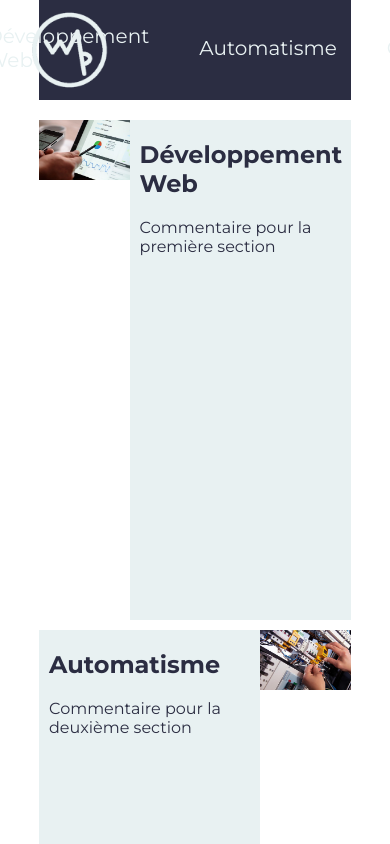
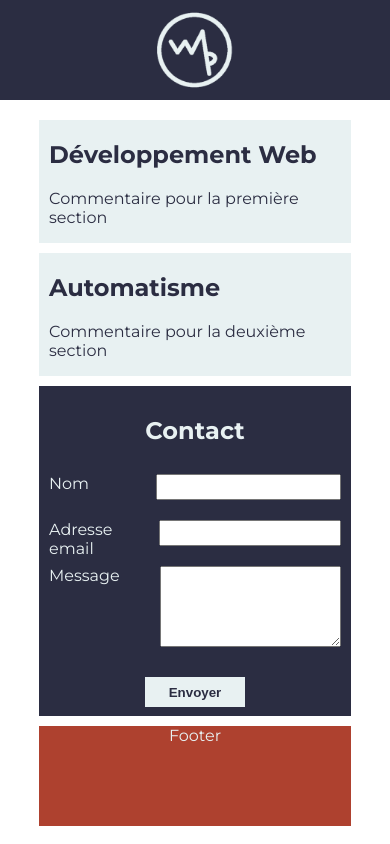
Before and after one commit to youamzak/wap-website, a React (Create React App) app: page / in a window 390 px wide. Shown: the top 844 px of the page. Built offline with nearby package versions, Linux system fonts and the light colour scheme.

Commit message:
smartphone responsive

```diff
--- a/package.json
+++ b/package.json
@@ -6,9 +6,11 @@
     "@testing-library/jest-dom": "^5.16.4",
     "@testing-library/react": "^13.3.0",
     "@testing-library/user-event": "^13.5.0",
+    "bootstrap": "^5.1.3",
     "css-select": "^5.1.0",
     "nth-check": "^2.1.1",
     "react": "^18.1.0",
+    "react-bootstrap": "^2.4.0",
     "react-dom": "^18.1.0",
     "react-router-dom": "^6.3.0",
     "react-script": "^2.0.5",
--- a/src/components/Header.js
+++ b/src/components/Header.js
@@ -9,22 +9,25 @@ const HeaderStyled = styled.div`
   top: 0;
   z-index: 1000;
   width: 100%;
+  margin-right: auto;
+  margin-left: auto;
 `;
 
 const HeaderContentStyled = styled.div`
   display: flex;
   flex-direction: row;
   justify-content: space-between;
-  margin-right: auto;
-  margin-left: auto;
-
   width: 80%;
   height: 100px;
+  @media (max-width: 391px) {
+    justify-content: center;
+    width: 100%;
+  }
 `;
 
 const Header = () => {
   return (
-    <HeaderStyled >
+    <HeaderStyled className="bk_blue color_light" >
       <HeaderContentStyled className="bk_blue color_light">
         <Logo img={<LogoLight />} />
         <Nav />
--- a/src/components/Nav.js
+++ b/src/components/Nav.js
@@ -10,6 +10,10 @@ const NavStyled = styled.div`
   gap: 50px;
   width: 80%;
   font-size: 20px;
+  margin-right: 50px;
+  @media (max-width: 391px) {
+    display: none;
+  }
 `;
 
 const NavTitleStyled = styled.div`
@@ -21,7 +25,6 @@ const NavTitleStyled = styled.div`
     transition-duration: 0.5s;
   }
   &:hover {
-
     div {
       width: 100%;
       transition-property: width;
--- a/src/components/Section.js
+++ b/src/components/Section.js
@@ -5,8 +5,13 @@ const SectionStyled = styled.div`
   display: flex;
   flex-direction: row;
   width: 100%;
-  height: 500px;
+  height: auto;
   padding-top: 10px;
+  @media (max-width: 391px) {
+    img {
+      display: none;
+    }
+  }
 `;
 
 const SectionImgStyled = styled.div`
@@ -17,10 +22,16 @@ const SectionImgStyled = styled.div`
   & img {
     width: 100%;
   }
+  @media (max-width: 391px) {
+    width: 0%;
+  }
 `;
 const SectionCommentStyled = styled.div`
   width: 70%;
   padding-left: 10px;
+  @media (max-width: 391px) {
+    width: 100%;
+  }
 `;
 
 const Section = (props) => {
```
Also changed, not shown: 1 other file (tests, documents, lock files or other folders).
